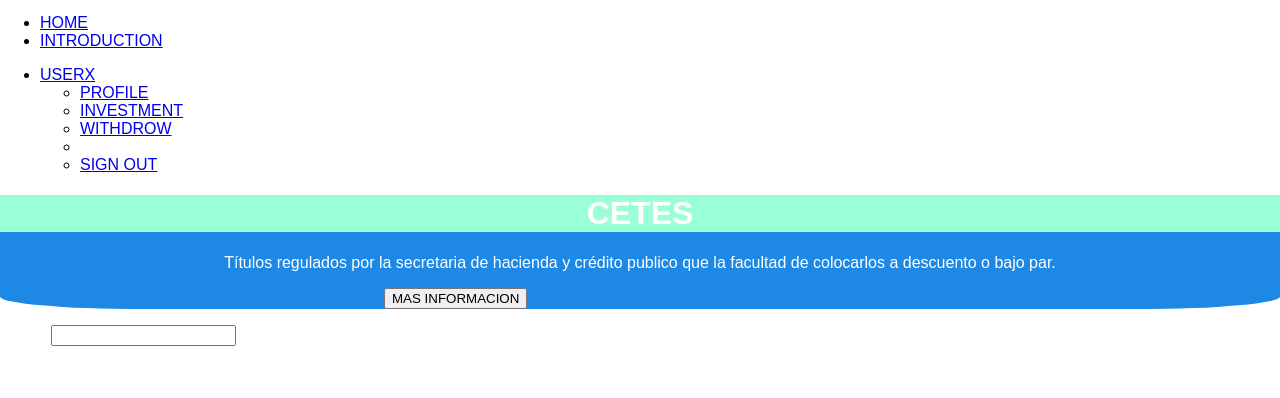
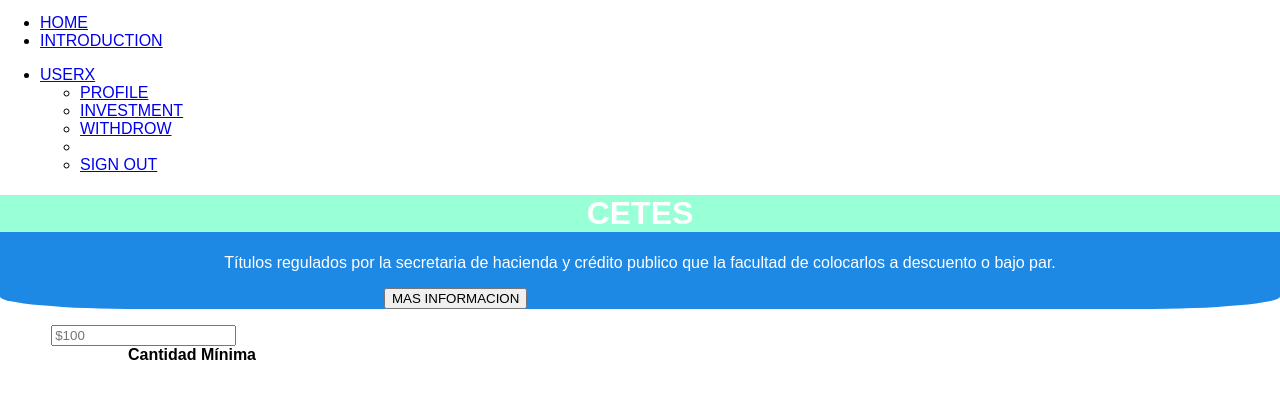
Before and after one commit to sadotsoy/pesito-frontend, a React (Create React App) app: page /invest in a window 1280 px wide. Shown: the top 398 px of the page. Built offline with nearby package versions, Linux system fonts and the light colour scheme; the HTML template or start-up script is replaced by a standard one.

Commit message:
investment updated

```diff
--- a/src/components/Investment/Investment.js
+++ b/src/components/Investment/Investment.js
@@ -24,7 +24,16 @@
         <Grid>
           <Row className="formCustom">
             <Col xs={1} xsOffset={5}>
-              <FormControl></FormControl>
+              <FormControl
+                name="money"
+                type="text"
+                placeholder="$100"
+              />
+            </Col>
+          </Row>
+          <Row>
+            <Col xs={2} xsOffset={5}>
+              <b className="cantmin">Cantidad Mínima</b>
             </Col>
           </Row>
         </Grid>
--- a/src/components/Investment/investment.css
+++ b/src/components/Investment/investment.css
@@ -21,3 +21,8 @@
   position: relative;
   left: 4%;
 }
+
+.cantmin {
+  position: relative;
+  left: 10%;
+}
```
